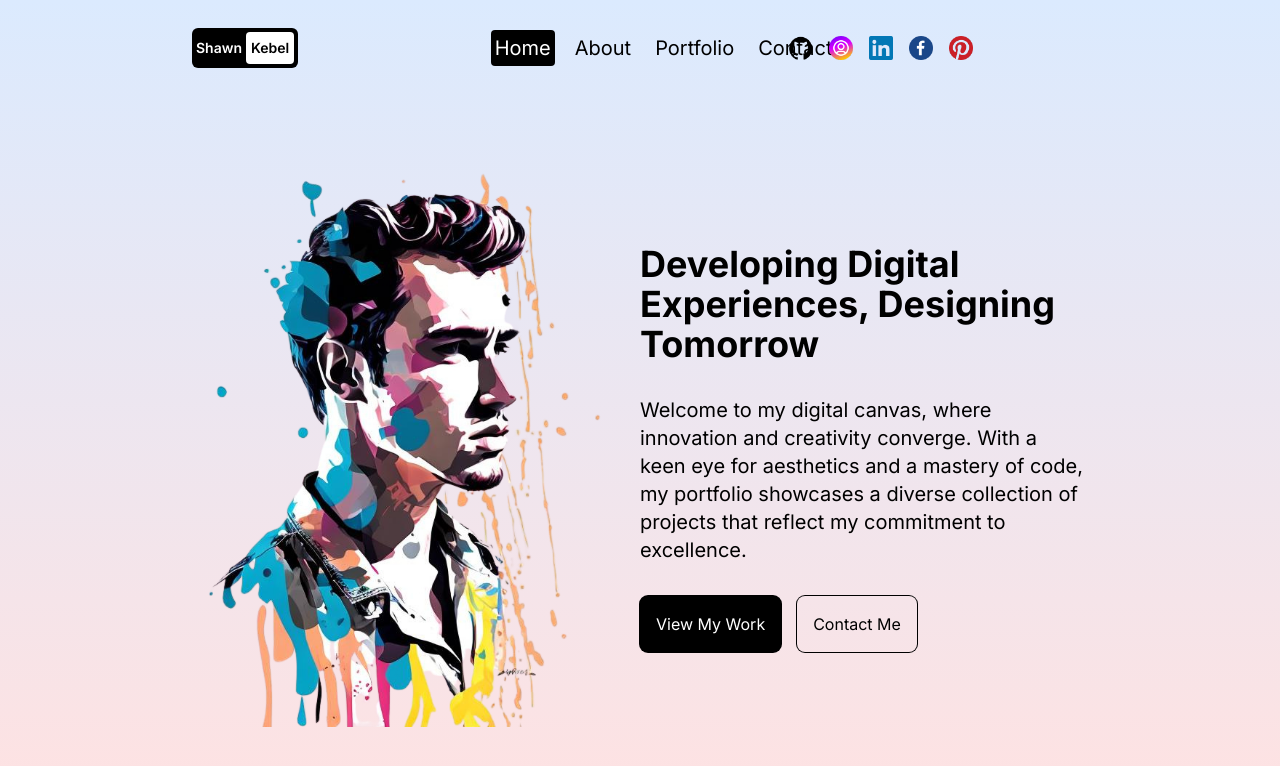
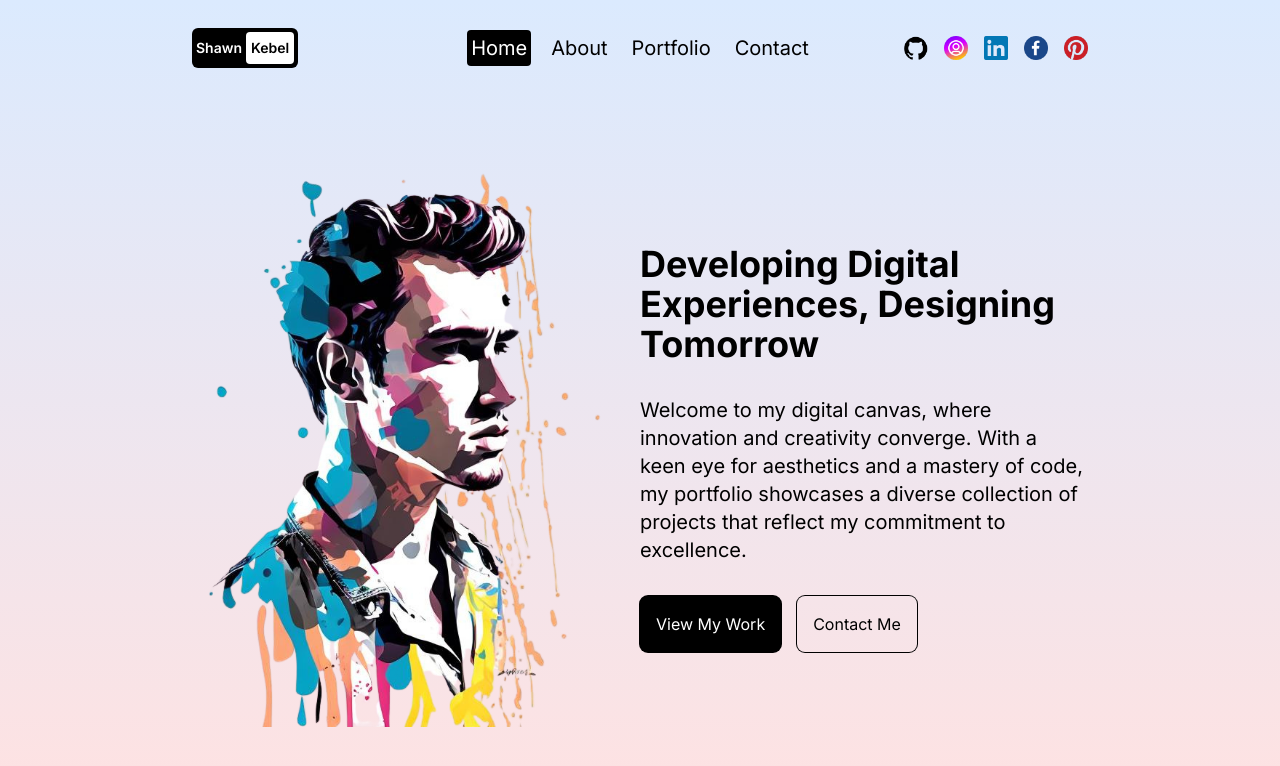
Before and after one commit to Jackal73/nextjs-personal-portfolio, a Next.js app: page / in a window 1280 px wide. Shown: the top 766 px of the page. Built offline with nearby package versions, Linux system fonts and the light colour scheme.

Commit message:
:lipstick: Update `navbar` component styles

```diff
--- a/src/components/navbar.jsx
+++ b/src/components/navbar.jsx
@@ -85,14 +85,14 @@ const Navbar = () => {
       </div>
 
       {/* LINKS */}
-      <div className="hidden md:flex gap-4 w-1/3">
+      <div className="hidden md:flex gap-4 w-1/3 md:justify-center">
         {links.map((link) => (
           <NavLink link={link} key={link.title} />
         ))}
       </div>
 
       {/* SOCIAL */}
-      <div className="hidden md:flex md:justify- gap-4 w-1/3">
+      <div className="hidden md:flex md:justify-end gap-4 w-1/3">
         <Link href="https://github.com/Jackal73">
           <Image src="/github.png" alt="" width={24} height={24} />
         </Link>
```
